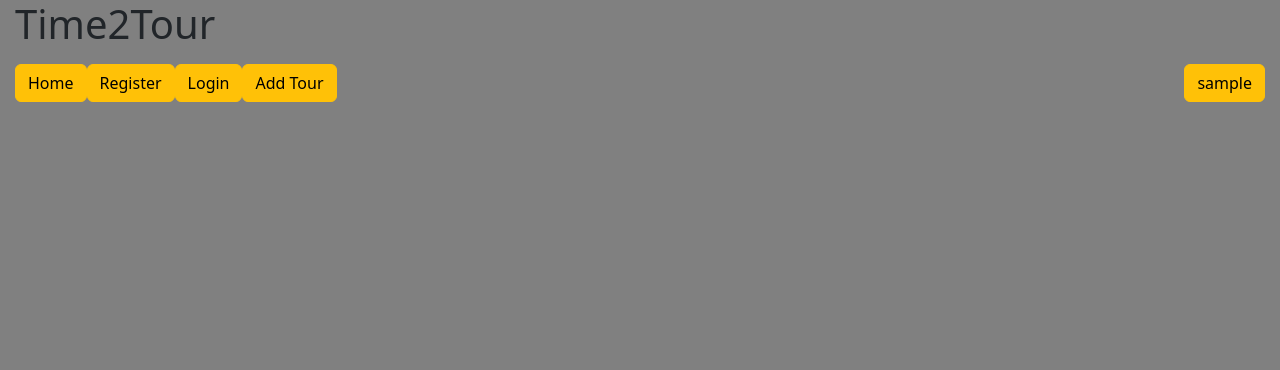
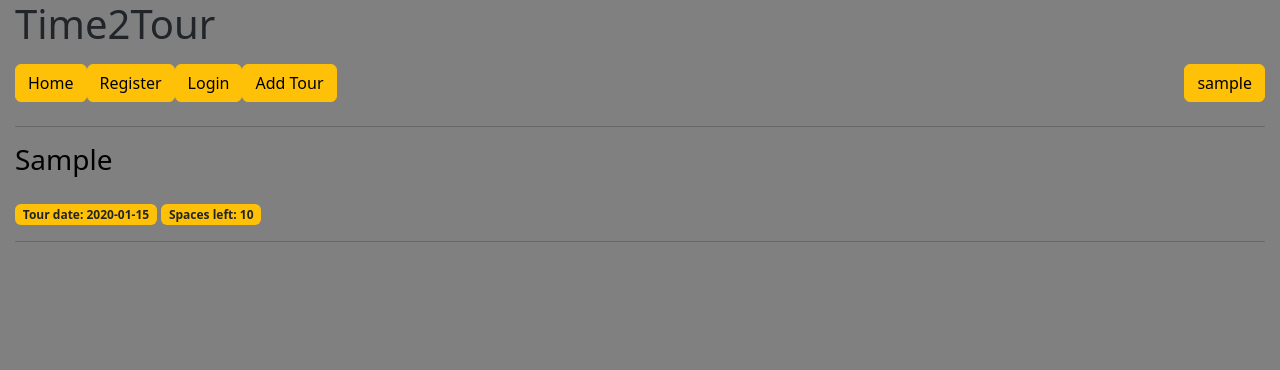
Before and after one commit to Kibesportik/term3_project, a FastAPI app: page / in a window 1280 px wide. Shown: the top 370 px of the page. Run offline with FastAPI, Linux system fonts and the light colour scheme; the visitor is signed in with stand-in values (Sample User, id 1); tables that the repository leaves empty hold one stand-in row (values such as "Sample post"); some libraries are stand-ins or nearby versions.

Commit message:
add_orderTour

```diff
--- a/static/css/styles.css
+++ b/static/css/styles.css
@@ -1,19 +1,19 @@
 .error {
 color: red;
 }
-.text {
-padding-left: 15px;
+.blacker {
+color: black;
 }
 .user_info {
 text-align: right;
+}
+.bg {
+background-color: #808080;
+padding-left: 15px;
 padding-right: 15px;
 }
-.bg {
-background-color: #808080
+.skibibutton {
+    border: none;
+    padding: 0;
+    background: none;
 }
-.wideinput {
-width: 100%;
-}
-.thin_input{
-width: 40%;
-}
--- a/static/js/add-tour.js
+++ b/static/js/add-tour.js
@@ -18,7 +18,6 @@ document.getElementById("tourForm").addEventListener("submit", function(event) {
         },
         'statusCode': {
         418: function(response) {
-            console.log(response)
             document.getElementById('tour_error').innerHTML = '';
             document.getElementById('tour_error').innerHTML = response.responseJSON.error;}
         }
--- a/static/js/index.js
+++ b/static/js/index.js
@@ -1,5 +1,4 @@
 const userButton = document.getElementById("user_btn")
-console.log(userButton.dataset.is_login)
 if (userButton.dataset.is_login){
     userButton.classList.remove('d-none');
 }
--- a/static/js/login.js
+++ b/static/js/login.js
@@ -19,7 +19,6 @@ document.getElementById("loginForm").addEventListener("submit", function(event)
         },
         'statusCode': {
         418: function(response) {
-            console.log(response)
             document.getElementById('login_error').innerHTML = '';
             document.getElementById('login_error').innerHTML = response.responseJSON.error;}
         }
--- a/static/js/register.js
+++ b/static/js/register.js
@@ -23,7 +23,6 @@ document.getElementById("registerForm").addEventListener("submit", function(even
         },
         'statusCode': {
         418: function(response) {
-            console.log(response)
             document.getElementById('register_error').innerHTML = '';
             document.getElementById('register_error').innerHTML = response.responseJSON.error;}
         }
--- /dev/null
+++ b/static/js/tour_order.js
@@ -0,0 +1,27 @@
+$('.order_button').click(function (){
+    let order_btn = $(this)
+    const price_div = $('#order_div'+String(order_btn.data('id')));
+    const order_input = $('#order_input'+String(order_btn.data('id')));
+    let price = order_btn.data('price');
+    order_input.on("input", (event) => {
+        let order_input_amount = order_input.val();
+        let final_tour_price = order_input_amount * price;
+        price_div.html(`<p> Price for all:  ${final_tour_price}</p>`);
+    });
+    $('.confirm_order_button').click(function (){
+        let btn = $(this);
+        $.ajax(btn.data('url'), {
+            'type': 'POST',
+            'async': true,
+            'dataType': 'json',
+            'data': {
+                'order_amount': $('#order_input'+String(btn.data('id'))).val()
+            },
+            'success': function (response){
+                price_div.html(`<p> Price for all: 0 </p>`);
+                $('#order_input'+String(btn.data('id'))).val('');
+                $(btn.data('modal-id')).modal('hide');
+            },
+        })
+    });
+});
--- a/templates/base.html
+++ b/templates/base.html
@@ -4,8 +4,8 @@
     <meta charset="UTF-8">
     <title>Time2tour </title>
     <link rel="stylesheet" href="static/css/styles.css"/>
-    <link rel="stylesheet" href="https://stackpath.bootstrapcdn.com/bootstrap/4.3.1/css/bootstrap.min.css"
-          integrity="sha384-ggOyR0iXCbMQv3Xipma34MD+dH/1fQ784/j6cY/iJTQUOhcWr7x9JvoRxT2MZw1T" crossorigin="anonymous">
+    <link href="https://cdn.jsdelivr.net/npm/bootstrap@5.3.3/dist/css/bootstrap.min.css" rel="stylesheet"
+          integrity="sha384-QWTKZyjpPEjISv5WaRU9OFeRpok6YctnYmDr5pNlyT2bRjXh0JMhjY6hW+ALEwIH" crossorigin="anonymous">
     <link href="https://cdn.jsdelivr.net/npm/bootstrap@5.3.3/dist/css/bootstrap.min.css" rel="stylesheet"
           integrity="sha384-QWTKZyjpPEjISv5WaRU9OFeRpok6YctnYmDr5pNlyT2bRjXh0JMhjY6hW+ALEwIH" crossorigin="anonymous">
     <script src="https://cdn.jsdelivr.net/npm/@popperjs/core@2.11.8/dist/umd/popper.min.js"
@@ -17,9 +17,8 @@
 </head>
 <body class="bg">
         <header>
-            <h1 class="text"> Time2Tour </h1>
+            <h1>Time2Tour</h1>
         <nav class="navbar navbar-expand-md">
-            <h1 class="text"> </h1>
             <a class="btn btn-warning btn-header" href="{{ url_for('index')}}">Home</a>
             <button class="btn btn-warning btn-header"  type="button" data-toggle="collapse" data-target="#navbarNav"
                     aria-controls="navbarNav" aria-expanded="false" aria-label="Toggle navigation" data-bs-toggle="modal"
@@ -109,7 +108,7 @@
             <div id="user_error" class="error">
 
             </div>
-    <form id="userForm" method="post" action="{{url_for('login')}}">
+    <form id="userForm" method="post" action="{{url_for('index')}}">
     Reset Password:
     <p></p>
     Password: <input type="password" id="user_psw" name="password"/>
@@ -119,6 +118,9 @@
     <button type="submit" class="btn btn-warning btn-header">Confirm</button>
     </form>
         </div>
+      <div class="modal-footer">
+        <button type="button" class="btn btn-danger" style="text-align: left;">Log out</button>
+      </div>
       </div>
     </div>
   </div>
@@ -153,6 +155,8 @@
       </div>
     </div>
   </div>
+{% block content %}
+{% endblock %}
 {% block modals %}
 {% endblock %}
     {% block scripts %}
@@ -160,6 +164,7 @@
         <script src="/static/js/login.js"></script>
         <script src="/static/js/add-tour.js"></script>
         <script src="/static/js/index.js"></script>
+        <script src="/static/js/tour_order.js"></script>
     {% endblock %}
 </body>
 </html>
--- a/templates/index.html
+++ b/templates/index.html
@@ -1 +1,49 @@
 {% extends 'base.html' %}
+{% block content %}
+<hr>
+{% for tour in tour_list %}
+  <div class="modal fade" id="modal_{{tour.id}}" tabindex="-1" aria-labelledby="Order_Tour_Window" aria-hidden="true">
+    <div class="modal-dialog">
+      <div class="modal-content">
+        <div class="modal-header">
+          <h1 class="modal-title fs-5">Order Tour</h1>
+          <button type="button" class="btn-close" data-bs-dismiss="modal" aria-label="Close"></button>
+        </div>
+        <div class="modal-body">
+          Tour to: {{ tour.city }}
+          <p></p>
+          Tour date: {{ tour.tour_date }}
+          <p></p>
+          Price per person: {{ tour.price }}
+          <p></p>
+          Spaces left: {{ tour.quantity }}
+          <hr>
+           <h1 class="modal-title fs-5">Your Order</h1>
+          <p></p>
+            <div id="tour_error" class="error">
+
+            </div>
+          Amount of people: <input type="number" id="order_input{{tour.id}}">
+          <p></p>
+          <div id="order_div{{tour.id}}">
+          <p>Price for all: 0</p>
+          </div>
+          <hr>
+          <button type="submit" class="btn btn-warning btn-header confirm_order_button" id="button_{{tour.id}}"
+                  data-url="/tour_order/{{tour.id}}" data-id="{{tour.id}}" data-modal-id="#modal_{{tour.id}}">Confirm order</button>
+
+        </div>
+      </div>
+    </div>
+  </div>
+<p></p>
+<div id="city_{{tour.id}}">
+    <button class='skibibutton order_button' data-bs-toggle="modal" data-bs-target="#modal_{{tour.id}}"
+            data-id="{{tour.id}}" data-price="{{ tour.price }}"> <h3>{{ tour.city }}</h3> </button>
+    <p></p>
+    <span class="badge bg-warning text-dark">Tour date: {{ tour.tour_date }}</span>
+    <span class="badge bg-warning text-dark">Spaces left: {{ tour.quantity }}</span>
+</div>
+<hr>
+{% endfor %}
+{% endblock %}
```
Also changed, not shown: views.py (+18 -3 lines).
